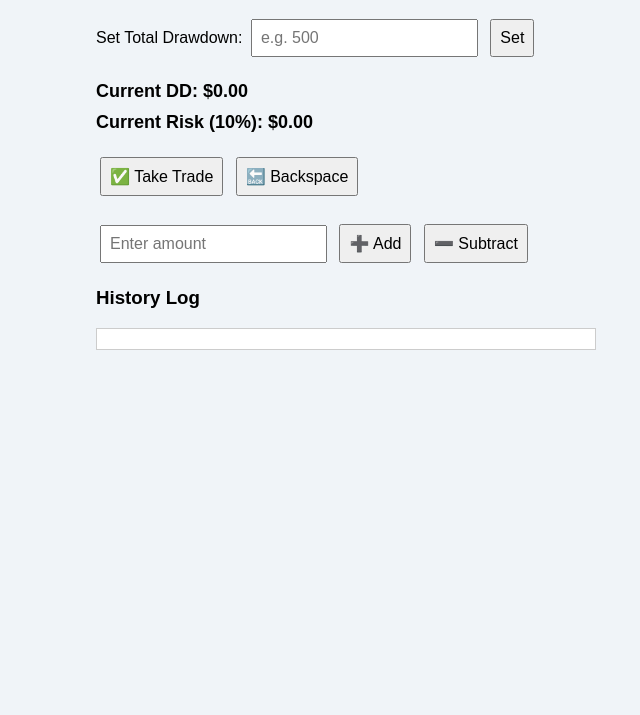
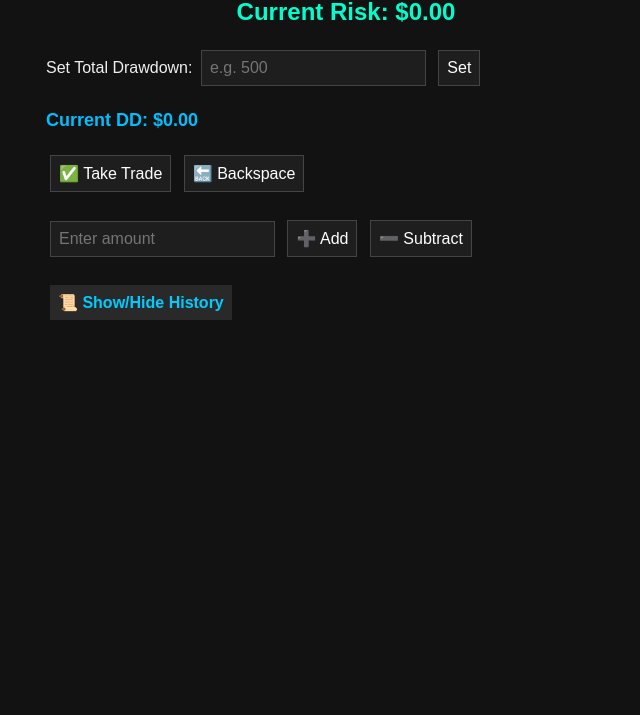
Before and after one commit to enigma-sim-fx/ddcc, a plain HTML site: page index.html in a window 1280 px wide. Shown: the part 85-800 px from the top of the page, without its empty margins (294-934 px from the left). Drawn offline with Linux system fonts and the light colour scheme.

Commit message:
Update index.html

```diff
--- a/index.html
+++ b/index.html
@@ -7,13 +7,22 @@
   <style>
     body {
       font-family: Arial, sans-serif;
+      background-color: #121212;
+      color: #f0f0f0;
       padding: 20px;
-      max-width: 500px;
+      max-width: 600px;
       margin: auto;
-      background: #f0f4f8;
     }
     h1 {
       text-align: center;
+      margin-bottom: 5px;
+    }
+    .current-risk {
+      text-align: center;
+      font-size: 24px;
+      font-weight: bold;
+      margin-bottom: 20px;
+      color: #00ffcc;
     }
     .section {
       margin: 20px 0;
@@ -22,24 +31,41 @@
       padding: 8px;
       font-size: 16px;
       margin: 4px;
+      background-color: #1e1e1e;
+      color: #fff;
+      border: 1px solid #444;
+    }
+    button:hover {
+      background-color: #333;
     }
     #historyLog {
       max-height: 200px;
       overflow-y: auto;
-      background: #fff;
+      background: #1f1f1f;
       padding: 10px;
-      border: 1px solid #ccc;
+      border: 1px solid #333;
       font-size: 14px;
+      margin-top: 10px;
+      display: none;
     }
     .highlight {
       font-weight: bold;
       font-size: 18px;
       margin-top: 10px;
+      color: #00bfff;
+    }
+    .toggle-btn {
+      background-color: #292929;
+      border: none;
+      font-weight: bold;
+      cursor: pointer;
+      color: #00ccff;
     }
   </style>
 </head>
 <body>
   <h1>Drawdown Risk Calculator</h1>
+  <div class="current-risk">Current Risk: <span id="riskDisplay">$0.00</span></div>
 
   <div class="section">
     <label>Set Total Drawdown: </label>
@@ -49,7 +75,6 @@
 
   <div class="section">
     <div class="highlight">Current DD: <span id="ddDisplay">$0.00</span></div>
-    <div class="highlight">Current Risk (10%): <span id="riskDisplay">$0.00</span></div>
   </div>
 
   <div class="section">
@@ -64,7 +89,7 @@
   </div>
 
   <div class="section">
-    <h3>History Log</h3>
+    <button class="toggle-btn" onclick="toggleHistory()">📜 Show/Hide History</button>
     <div id="historyLog"></div>
   </div>
 
@@ -136,11 +161,16 @@
       log.prepend(entry);
     }
 
+    function toggleHistory() {
+      const log = document.getElementById("historyLog");
+      log.style.display = (log.style.display === "none") ? "block" : "none";
+    }
+
     function saveToLocalStorage() {
       localStorage.setItem('dd', currentDrawdown);
     }
 
-    // Initial load
+    // Load on start
     updateDrawdownDisplay();
   </script>
 </body>
```
